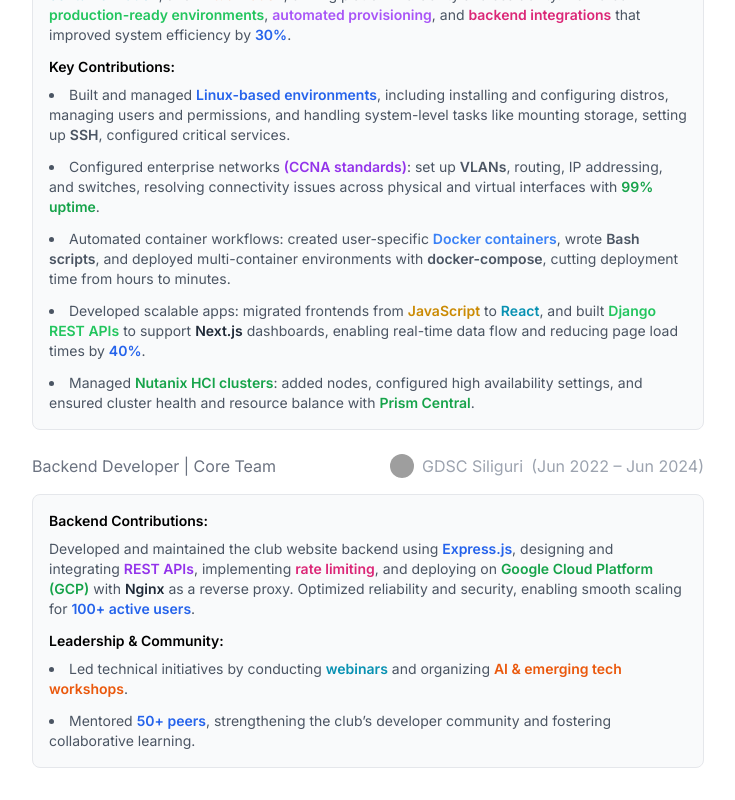
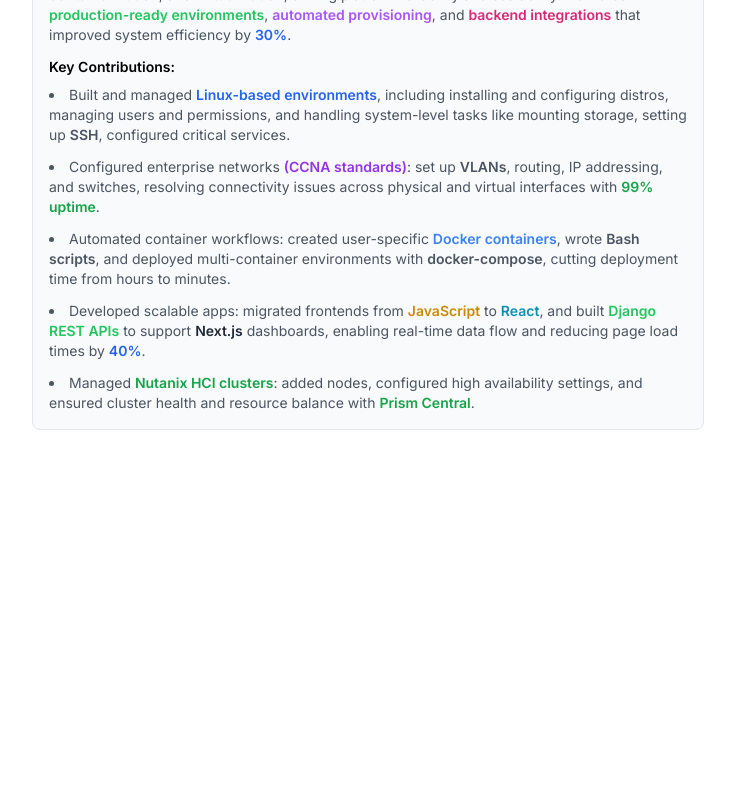
Before and after one commit to Nishant891/dematrix-portfolio, a Next.js app: page / in a window 1280 px wide. Shown: the part 1302-2102 px from the top of the page, without its empty margins (376-1111 px from the left). After the commit the page ends 1764 px from the top, so only its background shows below. Built offline with nearby package versions, Linux system fonts and the light colour scheme; grey boxes are pictures that could not be loaded.

Commit message:
Remove GDSC Siliguri contributions section
Removed detailed backend contributions and leadership information for GDSC Siliguri.

```diff
--- a/app/page.tsx
+++ b/app/page.tsx
@@ -471,88 +471,6 @@ export default function Home() {
                   </ul>
                 </div>
               </div>
-
-              <div className="grid gap-2">
-                <div className="flex flex-wrap items-center justify-between py-2 gap-2">
-                  <Link
-                    href="https://gdsc.community.dev/siliguri-institute-of-technology/"
-                    className="text-gray-500 text-md hover:text-blue-600 flex flex-wrap items-center gap-1"
-                  >
-                    <span>Backend Developer | Core Team</span>
-                  </Link>
-                  <Link
-                    href="https://gdsc.community.dev/siliguri-institute-of-technology/"
-                    className="flex items-center gap-2"
-                  >
-                    <img
-                      src="/gdsc.webp"
-                      alt="GDSC Siliguri"
-                      className="w-6 h-6 rounded-full"
-                    />
-                    <span className="text-gray-400 hover:text-blue-600">
-                      GDSC Siliguri
-                    </span>
-                    <span className="text-gray-400">(Jun 2022 – Jun 2024)</span>
-                  </Link>
-                </div>
-
-                <div className="bg-gray-50 p-4 rounded-lg border border-gray-200">
-                  <h3 className="text-sm font-semibold mb-2">
-                    Backend Contributions:
-                  </h3>
-                  <p className="text-sm text-gray-600">
-                    Developed and maintained the club website backend using{" "}
-                    <span className="font-semibold text-blue-600">
-                      Express.js
-                    </span>
-                    , designing and integrating{" "}
-                    <span className="font-semibold text-purple-600">
-                      REST APIs
-                    </span>
-                    , implementing{" "}
-                    <span className="font-semibold text-pink-600">
-                      rate limiting
-                    </span>
-                    , and deploying on{" "}
-                    <span className="font-semibold text-green-600">
-                      Google Cloud Platform (GCP)
-                    </span>{" "}
-                    with{" "}
-                    <span className="font-semibold text-gray-800">Nginx</span>{" "}
-                    as a reverse proxy. Optimized reliability and security,
-                    enabling smooth scaling for{" "}
-                    <span className="font-semibold text-blue-600">
-                      100+ active users
-                    </span>
-                    .
-                  </p>
-
-                  <h3 className="text-sm font-semibold mt-3 mb-2">
-                    Leadership & Community:
-                  </h3>
-                  <ul className="list-disc list-inside text-sm text-gray-600 space-y-3">
-                    <li>
-                      Led technical initiatives by conducting{" "}
-                      <span className="font-semibold text-cyan-600">
-                        webinars
-                      </span>{" "}
-                      and organizing{" "}
-                      <span className="font-semibold text-orange-600">
-                        AI & emerging tech workshops
-                      </span>
-                      .
-                    </li>
-                    <li>
-                      Mentored{" "}
-                      <span className="font-semibold text-blue-600">
-                        50+ peers
-                      </span>
-                      , strengthening the club’s developer community and
-                      fostering collaborative learning.
-                    </li>
-                  </ul>
-                </div>
-              </div>
             </section>
           </div>
         )}
```
